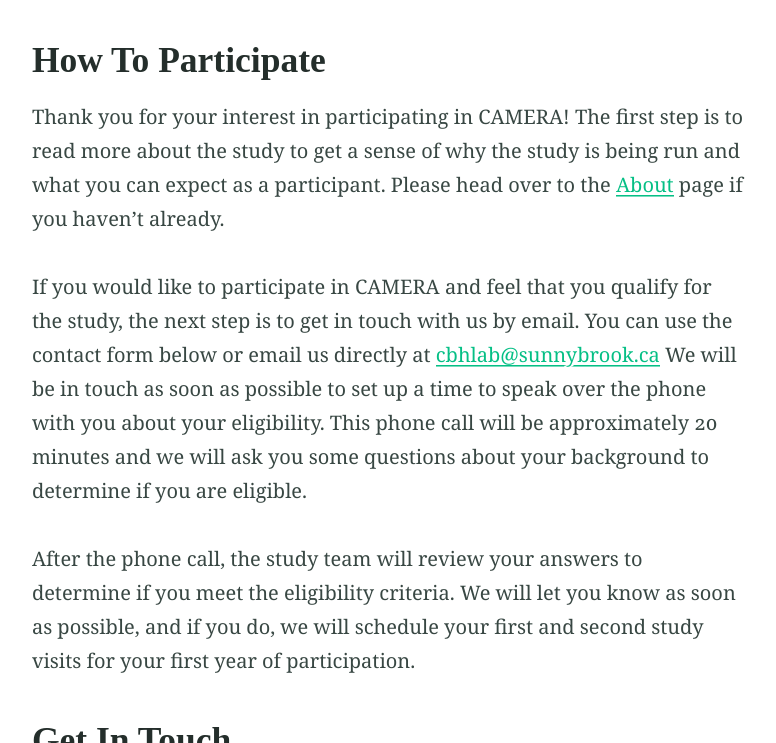
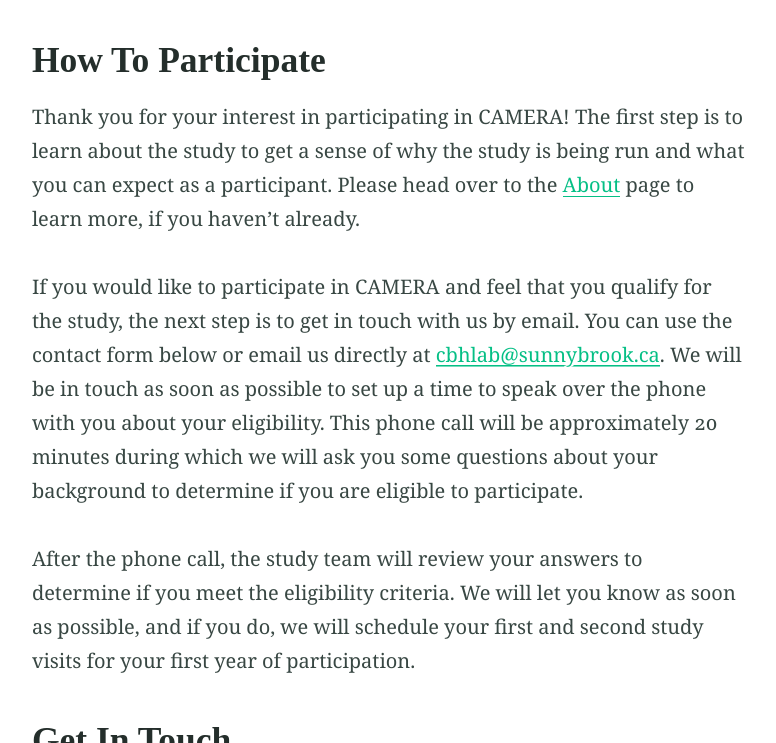
Before and after one commit to camerastudy/camerastudy.github.io, a Jekyll site: the page built from participate.md, in a window 1280 px wide and 900 px high, scrolled down 271 px, cut to the strip 157-900 px from the top of the window. Shown: the whole strip, without its empty margins (251-1027 px from the left). Built offline with Jekyll 4.4.1, drawn with Linux system fonts in a browser that asks for light colours; our own code applies the rules of GitHub Pages for plain Markdown files.

Commit message:
Update participate and site form

```diff
--- a/_includes/site-form.html
+++ b/_includes/site-form.html
@@ -12,7 +12,8 @@
   {% assign thanks_url = "/thanks/" %}
 {% endif %}
 
-<form class="form  form--{{ name_id }}" method="post" name="{{ name }}" action="https://formspree.io/f/xqkoldrr">
+<!--- <form class="form  form--{{ name_id }}" method="post" name="{{ name }}" action="https://formspree.io/f/xqkoldrr"> --->
+<form class="form" method="post" action="https://formspree.io/f/xqkoldrr">
   <fieldset class="fieldset  form__fieldset">
     <legend class="legend form__legend">{{ name }}</legend>
     <label class="label" for="name--{{ name_id }}">Name: <span class="required">*</span></label>
--- a/participate.md
+++ b/participate.md
@@ -6,15 +6,15 @@
 feature_image: "https://picsum.photos/1300/400?image=989"
 ---
 ## How To Participate
-Thank you for your interest in participating in CAMERA! The first step is to read more about the study to get a sense of
-why the study is being run and what you can expect as a participant. Please head over to the [About](/about.md) page if
-you haven't already.
+Thank you for your interest in participating in CAMERA! The first step is to learn about the study to get a sense of
+why the study is being run and what you can expect as a participant. Please head over to the [About](/about.md) page to
+learn more, if you haven't already.
 <br/><br/>
 If you would like to participate in CAMERA and feel that you qualify for the study, the next step is to get in touch
-with us by email. You can use the contact form below or email us directly at <a href="mailto:cbhlab@sunnybrook.ca">cbhlab@sunnybrook.ca</a>
+with us by email. You can use the contact form below or email us directly at <a href="mailto:cbhlab@sunnybrook.ca">cbhlab@sunnybrook.ca</a>.
 We will be in touch as soon as possible to set up a time to speak over the phone with you about your eligibility. This
-phone call will be approximately 20 minutes and we will ask you some questions about your background to determine if you
-are eligible.
+phone call will be approximately 20 minutes during which we will ask you some questions about your background to determine
+if you are eligible to participate.
 <br/><br/>
 After the phone call, the study team will review your answers to determine if you meet the eligibility criteria. We will
 let you know as soon as possible, and if you do, we will schedule your first and second study visits for your first year
```
